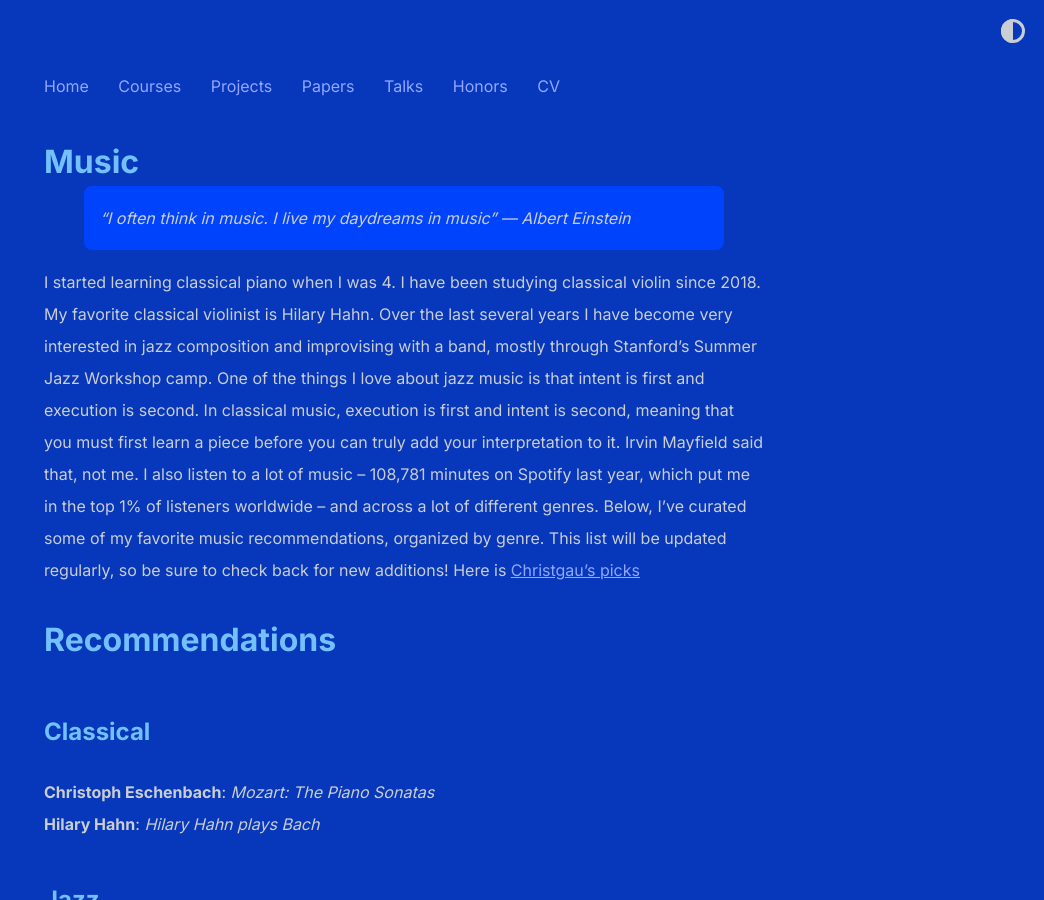
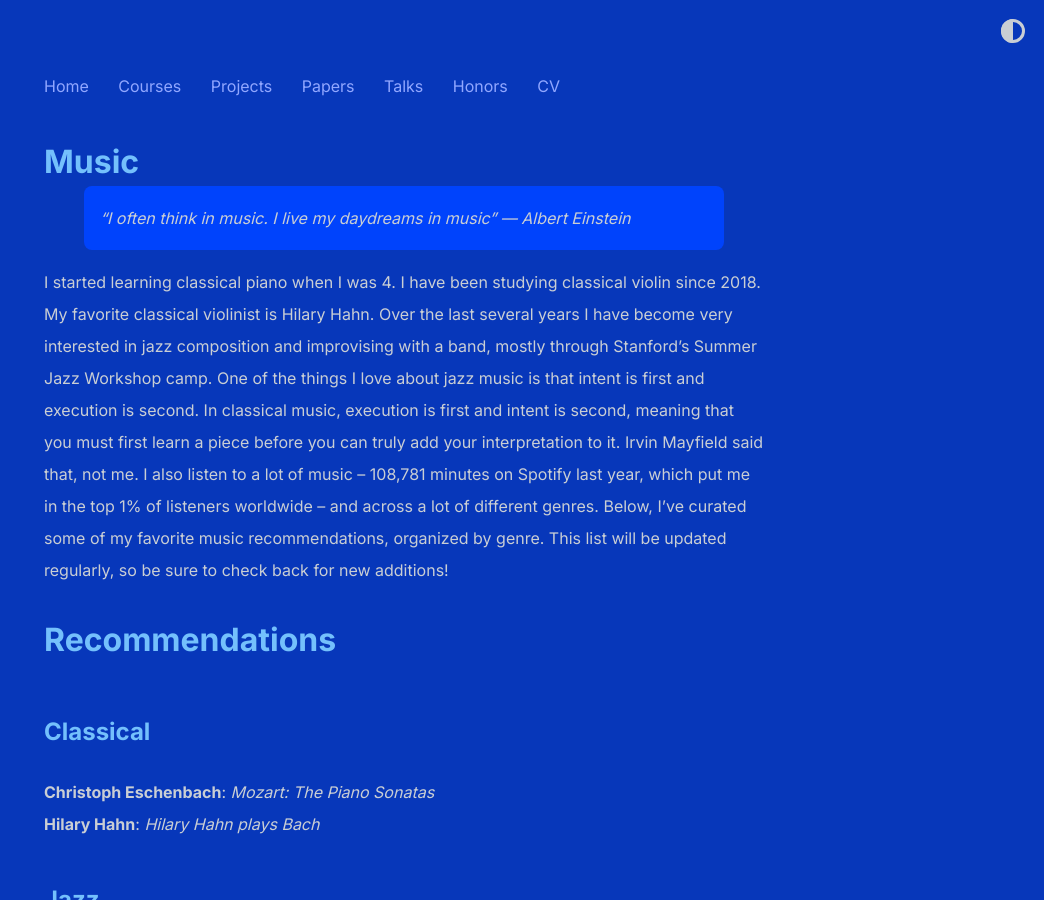
Before and after one commit to shihankanungo/shihankanungo.github.io, a Jekyll site: the page built from music.md, in a window 1280 px wide and 900 px high. Shown: the whole window, without its empty margins (236-1280 px from the left). Built offline with Jekyll 4.4.1, drawn with Linux system fonts in a browser that asks for light colours.

Commit message:
Update music.md

```diff
--- a/music.md
+++ b/music.md
@@ -4,7 +4,7 @@
 ---
 > "I often think in music. I live my daydreams in music" --- Albert Einstein
 
-I started learning classical piano when I was 4. I have been studying classical violin since 2018. My favorite classical violinist is Hilary Hahn. Over the last several years I have become very interested in jazz composition and improvising with a band, mostly through Stanford's Summer Jazz Workshop camp. One of the things I love about jazz music is that intent is first and execution is second. In classical music, execution is first and intent is second, meaning that you must first learn a piece before you can truly add your interpretation to it. Irvin Mayfield said that, not me. I also listen to a lot of music -- 108,781 minutes on Spotify last year, which put me in the top 1% of listeners worldwide -- and across a lot of different genres. Below, I’ve curated some of my favorite music recommendations, organized by genre. This list will be updated regularly, so be sure to check back for new additions! Here is [Christgau's picks](xgau.md)
+I started learning classical piano when I was 4. I have been studying classical violin since 2018. My favorite classical violinist is Hilary Hahn. Over the last several years I have become very interested in jazz composition and improvising with a band, mostly through Stanford's Summer Jazz Workshop camp. One of the things I love about jazz music is that intent is first and execution is second. In classical music, execution is first and intent is second, meaning that you must first learn a piece before you can truly add your interpretation to it. Irvin Mayfield said that, not me. I also listen to a lot of music -- 108,781 minutes on Spotify last year, which put me in the top 1% of listeners worldwide -- and across a lot of different genres. Below, I’ve curated some of my favorite music recommendations, organized by genre. This list will be updated regularly, so be sure to check back for new additions!
 <br>
 
 # Recommendations
```
